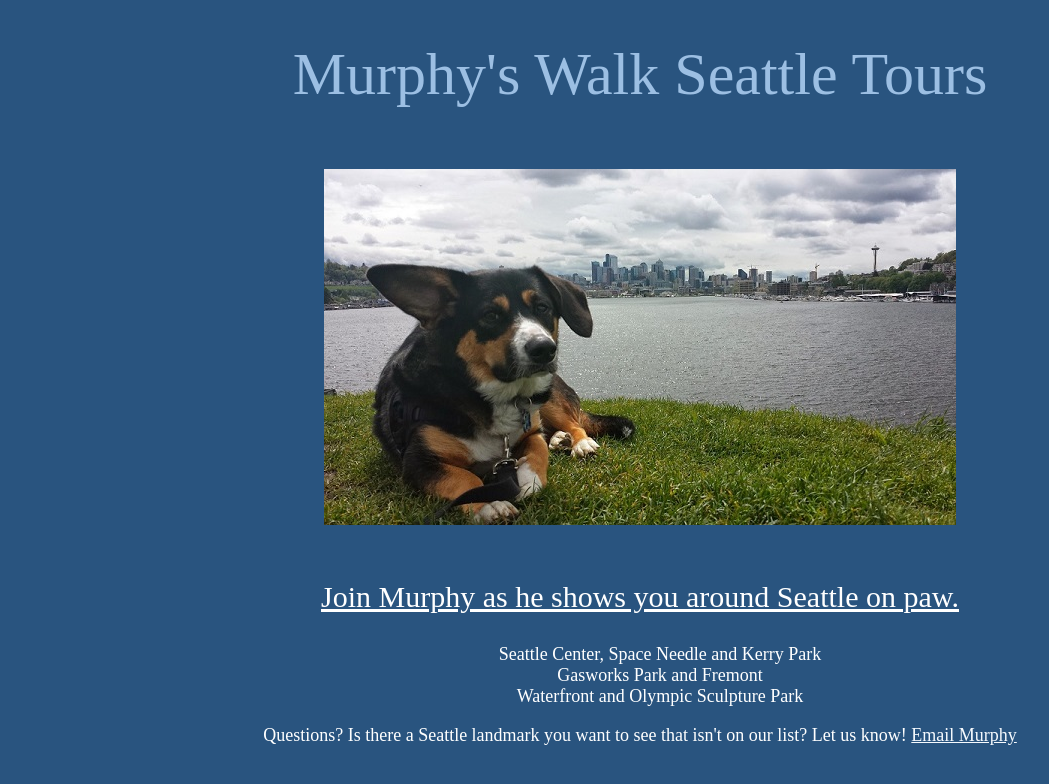
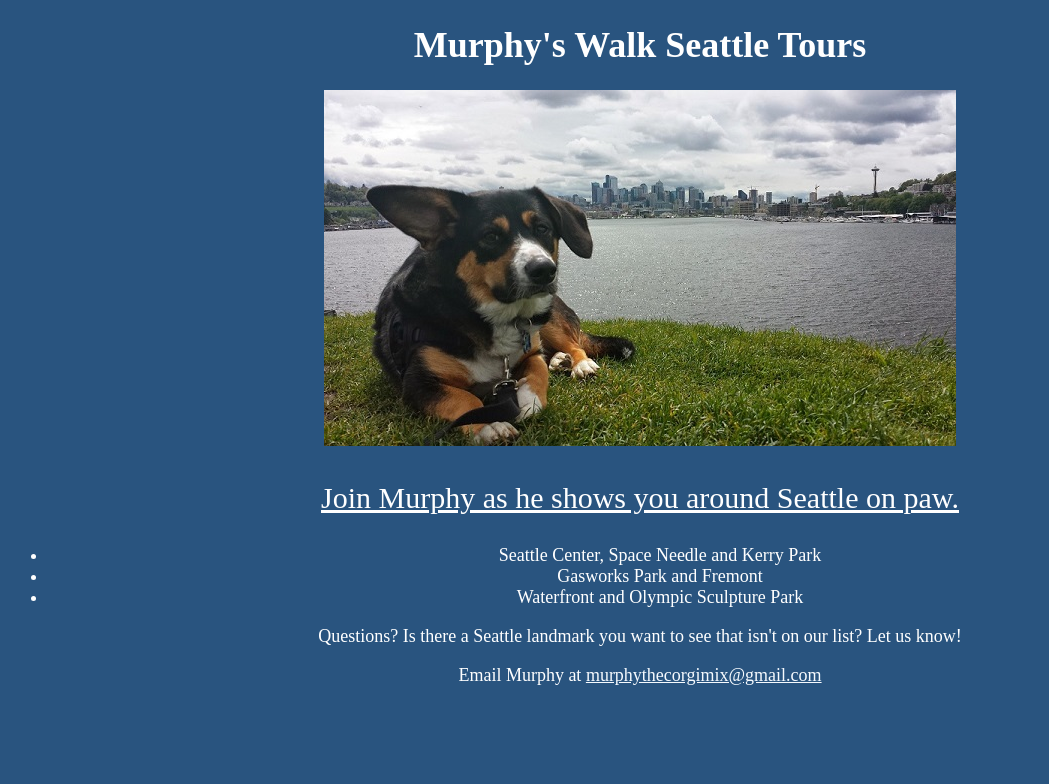
Before and after one commit to amympar/amympar.github.io, a plain HTML site: page unit_4/index.html in a window 1280 px wide. Shown: the whole page, without its empty margins (0-1049 px from the left). Drawn offline with Linux system fonts and the light colour scheme; a web font is replaced by a local one.

Commit message:
Update index.html

```diff
--- a/unit_4/index.html
+++ b/unit_4/index.html
@@ -1,26 +1,22 @@
 <!DOCTYPE html>
-
 <html>
 <head>
 	<title>Murphy's Walk Seattle Tours</title>
 	<link rel="stylesheet" type="text/css" href="http://fonts.googleapis.com/css?family=Chicle">
 	<link rel="stylesheet" type="text/css" href="http://fonts.googleapis.com/css?family=Imprima">
-
 	<link rel="stylesheet" type="text/css" href="css/style.css">
 </head>
 
 <body>
-	<h1 id="h1">Murphy's Walk Seattle Tours</h1>
-	<img id="img" src="images/murphunion.jpg">
+	<h1>Murphy's Walk Seattle Tours</h1>
+	<img src="images/murphunion.jpg" alt="photo of murphy the corgi mix chilling on the grass overlooking seattle">
 	<p id="slogan">Join Murphy as he shows you around Seattle on paw.</p>
-	<p></p>
-	<ul id="ul">
-	<li>Seattle Center, Space Needle and Kerry Park</li>
-	<li>Gasworks Park and Fremont</li>
-	<li>Waterfront and Olympic Sculpture Park</li>
+	<ul>
+		<li>Seattle Center, Space Needle and Kerry Park</li>
+		<li>Gasworks Park and Fremont</li>
+		<li>Waterfront and Olympic Sculpture Park</li>
 	</ul>
-	<p>
-Questions? Is there a Seattle landmark you want to see that isn't on our list? Let us know!
-<a class="mailto" href="mailto:murphythecorgimix@gmail.com">Email Murphy</a>
-</p>
+	<p>Questions? Is there a Seattle landmark you want to see that isn't on our list? Let us know!</p>
+	<p>Email Murphy at <a class="mailto" href="mailto:murphythecorgimix@gmail.com">murphythecorgimix@gmail.com</a></p>
+</body>
 </html>
```
